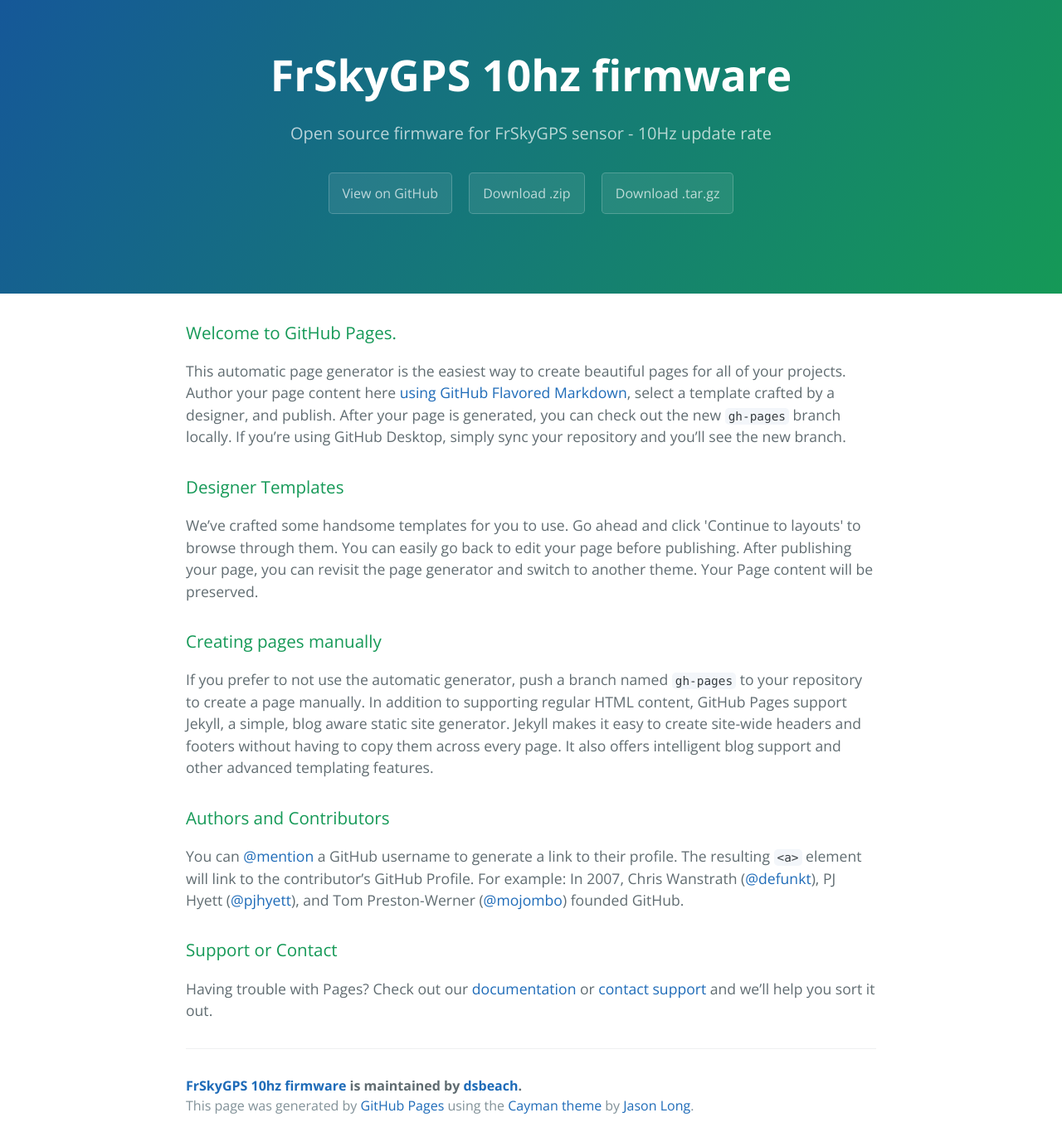
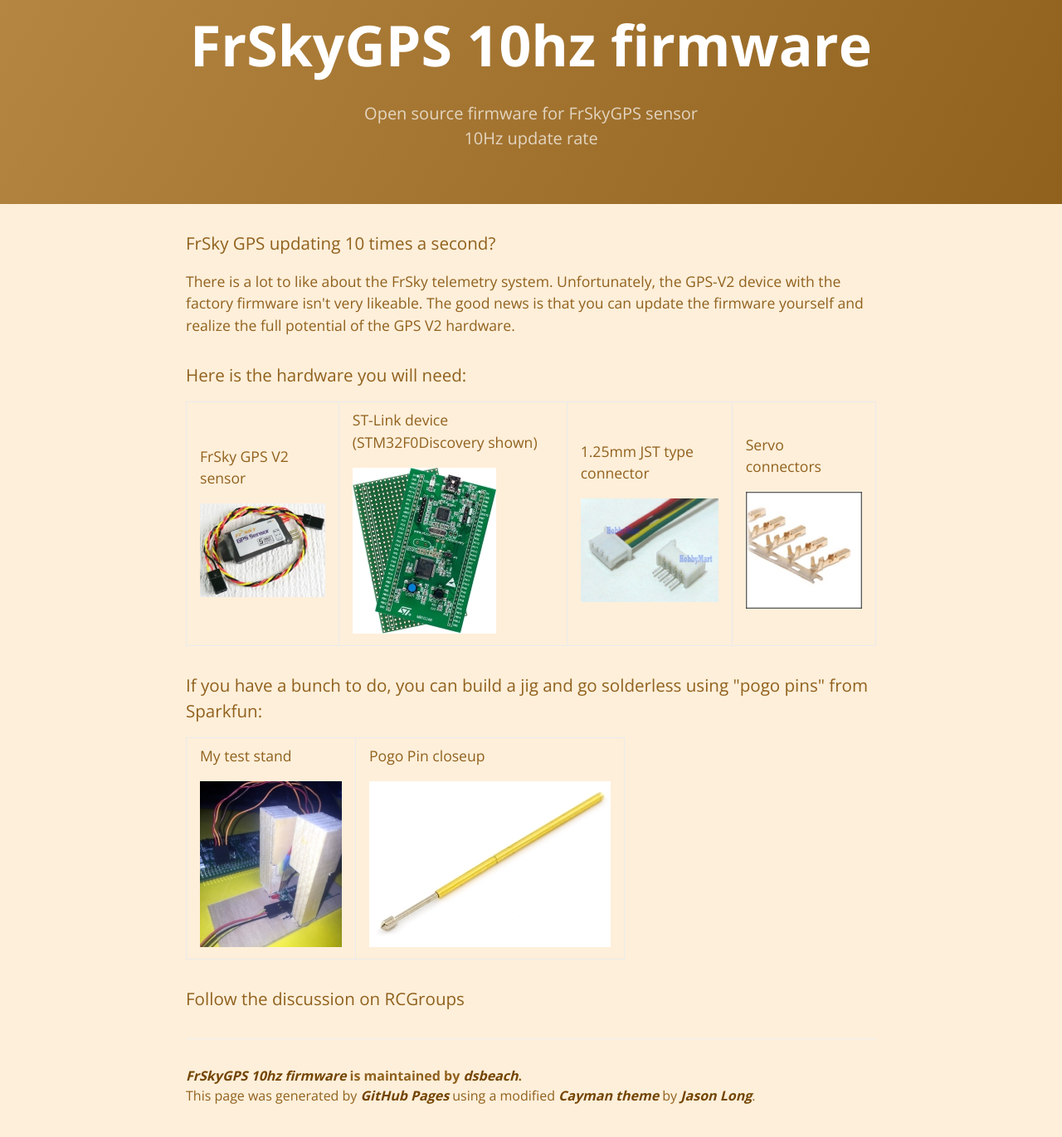
Before and after one commit to dsbeach/FrSkyGPS-firmware-10Hz, a plain HTML site: page index.html in a window 1280 px wide. Shown: the part 29-1400 px from the top of the page at 83% size. Drawn offline with nearby package versions, Linux system fonts and the light colour scheme.

Commit message:
Personalized

```diff
--- a/index.html
+++ b/index.html
@@ -12,42 +12,51 @@
   <body>
     <section class="page-header">
       <h1 class="project-name">FrSkyGPS 10hz firmware</h1>
-      <h2 class="project-tagline">Open source firmware for FrSkyGPS sensor - 10Hz update rate</h2>
-      <a href="https://github.com/dsbeach/FrSkyGPS_10Hz_firmware" class="btn">View on GitHub</a>
-      <a href="https://github.com/dsbeach/FrSkyGPS_10Hz_firmware/zipball/master" class="btn">Download .zip</a>
-      <a href="https://github.com/dsbeach/FrSkyGPS_10Hz_firmware/tarball/master" class="btn">Download .tar.gz</a>
+      <h2 class="project-tagline">Open source firmware for FrSkyGPS sensor<br />10Hz update rate</h2>
     </section>
 
     <section class="main-content">
       <h3>
-<a id="welcome-to-github-pages" class="anchor" href="#welcome-to-github-pages" aria-hidden="true"><span aria-hidden="true" class="octicon octicon-link"></span></a>Welcome to GitHub Pages.</h3>
+<a id="FrSkyGPS" class="anchor" href="#FrSkyGPS" aria-hidden="true"><span aria-hidden="true" class="octicon octicon-link"></span></a>FrSky GPS updating 10 times a second?</h3>
 
-<p>This automatic page generator is the easiest way to create beautiful pages for all of your projects. Author your page content here <a href="https://guides.github.com/features/mastering-markdown/">using GitHub Flavored Markdown</a>, select a template crafted by a designer, and publish. After your page is generated, you can check out the new <code>gh-pages</code> branch locally. If you’re using GitHub Desktop, simply sync your repository and you’ll see the new branch.</p>
+<p>There is a lot to like about the FrSky telemetry system. Unfortunately, the GPS-V2 device with the factory firmware isn't very likeable.  The good news is that you can update the firmware yourself and realize the full potential of the GPS V2 hardware.</p>
 
 <h3>
-<a id="designer-templates" class="anchor" href="#designer-templates" aria-hidden="true"><span aria-hidden="true" class="octicon octicon-link"></span></a>Designer Templates</h3>
-
-<p>We’ve crafted some handsome templates for you to use. Go ahead and click 'Continue to layouts' to browse through them. You can easily go back to edit your page before publishing. After publishing your page, you can revisit the page generator and switch to another theme. Your Page content will be preserved.</p>
-
+<a id="hardware" class="anchor" href="#hardware" aria-hidden="true"><span aria-hidden="true" class="octicon octicon-link"></span></a>Here is the hardware you will need:</h3>
+<table>
+    <tr>
+        <td><p>FrSky GPS V2 sensor</p>
+        <img src="images/frsky-gps-v2.jpg" />
+</td>
+        <td><p>ST-Link device (STM32F0Discovery shown)</p>
+        <img src="images/stm32f0discovery.jpg" />
+</td>
+        <td><p>1.25mm JST type connector</p>
+        <img src="images/jst-1.25mm.jpg" />
+</td>
+        <td><p>Servo connectors</p>
+        <img src="images/connectors.jpg" />
+</td>
+    </tr>
+</table>
 <h3>
-<a id="creating-pages-manually" class="anchor" href="#creating-pages-manually" aria-hidden="true"><span aria-hidden="true" class="octicon octicon-link"></span></a>Creating pages manually</h3>
-
-<p>If you prefer to not use the automatic generator, push a branch named <code>gh-pages</code> to your repository to create a page manually. In addition to supporting regular HTML content, GitHub Pages support Jekyll, a simple, blog aware static site generator. Jekyll makes it easy to create site-wide headers and footers without having to copy them across every page. It also offers intelligent blog support and other advanced templating features.</p>
-
+<a id="pogo-pins" class="anchor" href="#pogo-pins" aria-hidden="true"><span aria-hidden="true" class="octicon octicon-link"></span></a>If you have a bunch to do, you can build a jig and go solderless using &quot;pogo pins&quot; from Sparkfun:</h3>
+<table>
+    <tr>
+        <td><p>My test stand</p>
+        <img src="images/dbeach-pogo-stand.jpg" />
+</td>
+        <td><p>Pogo Pin closeup</p>
+        <img src="images/pogo-pin.jpg" />
+</td>
+        </table>
 <h3>
-<a id="authors-and-contributors" class="anchor" href="#authors-and-contributors" aria-hidden="true"><span aria-hidden="true" class="octicon octicon-link"></span></a>Authors and Contributors</h3>
-
-<p>You can <a href="https://help.github.com/articles/basic-writing-and-formatting-syntax/#mentioning-users-and-teams" class="user-mention">@mention</a> a GitHub username to generate a link to their profile. The resulting <code>&lt;a&gt;</code> element will link to the contributor’s GitHub Profile. For example: In 2007, Chris Wanstrath (<a href="https://github.com/defunkt" class="user-mention">@defunkt</a>), PJ Hyett (<a href="https://github.com/pjhyett" class="user-mention">@pjhyett</a>), and Tom Preston-Werner (<a href="https://github.com/mojombo" class="user-mention">@mojombo</a>) founded GitHub.</p>
-
-<h3>
-<a id="support-or-contact" class="anchor" href="#support-or-contact" aria-hidden="true"><span aria-hidden="true" class="octicon octicon-link"></span></a>Support or Contact</h3>
-
-<p>Having trouble with Pages? Check out our <a href="https://help.github.com/pages">documentation</a> or <a href="https://github.com/contact">contact support</a> and we’ll help you sort it out.</p>
+<a id="creating-pages-manually" class="anchor" href="#creating-pages-manually" aria-hidden="true"><span aria-hidden="true" class="octicon octicon-link"></span></a>Follow the discussion on RCGroups</h3>
 
       <footer class="site-footer">
         <span class="site-footer-owner"><a href="https://github.com/dsbeach/FrSkyGPS_10Hz_firmware">FrSkyGPS 10hz firmware</a> is maintained by <a href="https://github.com/dsbeach">dsbeach</a>.</span>
 
-        <span class="site-footer-credits">This page was generated by <a href="https://pages.github.com">GitHub Pages</a> using the <a href="https://github.com/jasonlong/cayman-theme">Cayman theme</a> by <a href="https://twitter.com/jasonlong">Jason Long</a>.</span>
+        <span class="site-footer-credits">This page was generated by <a href="https://pages.github.com">GitHub Pages</a> using a modified <a href="https://github.com/jasonlong/cayman-theme">Cayman theme</a> by <a href="https://twitter.com/jasonlong">Jason Long</a>.</span>
       </footer>
 
     </section>
--- a/stylesheets/stylesheet.css
+++ b/stylesheets/stylesheet.css
@@ -7,10 +7,14 @@
   font-family: "Open Sans", "Helvetica Neue", Helvetica, Arial, sans-serif;
   font-size: 16px;
   line-height: 1.5;
-  color: #606c71; }
+  color: #90611d;
+  background: #feefda;
+}
 
 a {
-  color: #1e6bb8;
+  color: #734400;
+  font-style: italic;
+  font-weight: bold;
   text-decoration: none; }
   a:hover {
     text-decoration: underline; }
@@ -56,16 +60,16 @@
 .page-header {
   color: #fff;
   text-align: center;
-  background-color: #159957;
-  background-image: linear-gradient(120deg, #155799, #159957); }
+  background-color: #b58642;
+  background-image: linear-gradient(120deg, #b58642, #90611d); }
 
 @media screen and (min-width: 64em) {
   .page-header {
-    padding: 5rem 6rem; } }
+    padding: 2rem 1rem; } }
 
 @media screen and (min-width: 42em) and (max-width: 64em) {
   .page-header {
-    padding: 3rem 4rem; } }
+    padding: 2rem 1rem; } }
 
 @media screen and (max-width: 42em) {
   .page-header {
@@ -77,15 +81,15 @@
 
 @media screen and (min-width: 64em) {
   .project-name {
-    font-size: 3.25rem; } }
+    font-size: 4.25rem; } }
 
 @media screen and (min-width: 42em) and (max-width: 64em) {
   .project-name {
-    font-size: 2.25rem; } }
+    font-size: 3.25rem; } }
 
 @media screen and (max-width: 42em) {
   .project-name {
-    font-size: 1.75rem; } }
+    font-size: 2.75rem; } }
 
 .project-tagline {
   margin-bottom: 2rem;
@@ -112,7 +116,7 @@
   margin-top: 2rem;
   margin-bottom: 1rem;
   font-weight: normal;
-  color: #159957; }
+  color: #90611d; }
 .main-content p {
   margin-bottom: 1em; }
 .main-content code {
@@ -120,7 +124,7 @@
   font-family: Consolas, "Liberation Mono", Menlo, Courier, monospace;
   font-size: 0.9rem;
   color: #383e41;
-  background-color: #f3f6fa;
+  background-color: #efe0ca;
   border-radius: 0.3rem; }
 .main-content pre {
   padding: 0.8rem;
@@ -230,7 +234,7 @@
   font-weight: bold; }
 
 .site-footer-credits {
-  color: #819198; }
+  color: #90611d; }
 
 @media screen and (min-width: 64em) {
   .site-footer {
```
Also changed, not shown: images/connectors.jpg (added), images/dbeach-pogo-stand.jpg (added), images/frsky-gps-v2.jpg (added), images/jst-1.25mm.jpg (added), images/pogo-pin.jpg (added), images/stm32f0discovery.jpg (added).
